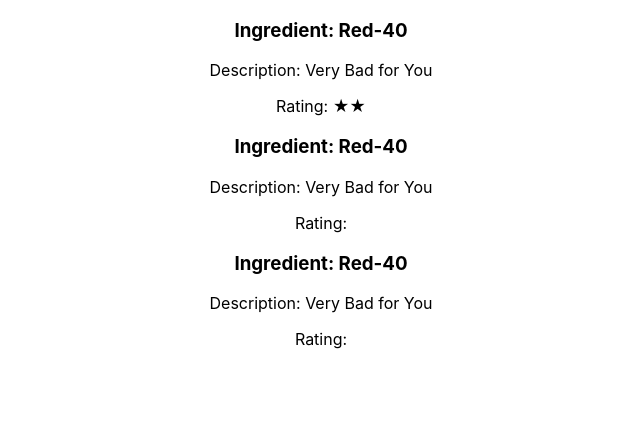
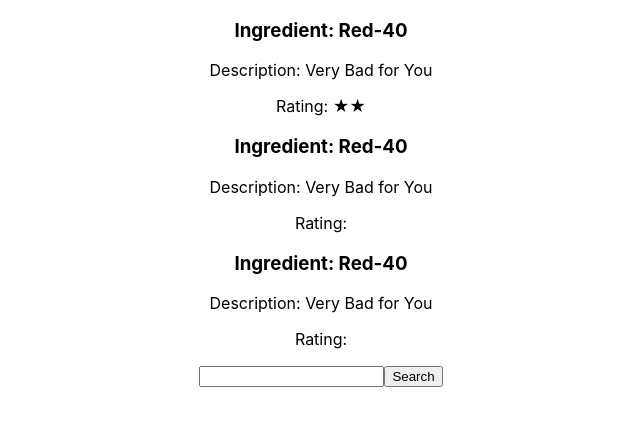
Before and after one commit to Seal5/VitaFork, a React (Create React App) app in the folder frontend/: page / in a window 1280 px wide. Shown: the top 426 px of the page, without its empty margins (319-959 px from the left). Built offline with nearby package versions, Linux system fonts and the light colour scheme.

Commit message:
Update 1

```diff
--- a/frontend/src/App.tsx
+++ b/frontend/src/App.tsx
@@ -2,11 +2,13 @@ import React from 'react';
 import logo from './logo.svg';
 import './App.css';
 import IngredientList from "./Components/IngredientList/IngredientList"
+import Search from './Components/Search/Search';
 
 function App() {
   return (
     <div className="App">
         <IngredientList />
+        <Search />
     </div>
   );
 }
--- a/frontend/src/Components/Ingredient/Ingredient.tsx
+++ b/frontend/src/Components/Ingredient/Ingredient.tsx
@@ -7,7 +7,7 @@ type Props = {
   rating: number;
 }
 
-const Ingredient = ({ name, description, rating}: Props) => {
+const Ingredient : React.FC<Props>  = ({ name, description, rating}: Props): JSX.Element => {
   const getStars = (rating: number) => {
     let stars = '';
     for (let i = 0; i < rating; i++){
--- /dev/null
+++ b/frontend/src/Components/Search/Search.tsx
@@ -0,0 +1,37 @@
+import React, { useState } from 'react'
+import { searchIngredient, getIngredientDetails } from '../../api';
+
+type Props = {}
+
+const Search : React.FC<Props> = (props: Props) => {
+    const [search,  setSearch] = useState<string>("");
+    const [ingredientDetails, setIngredientDetails] = useState<any>(null);
+
+    const handleChange = (event: React.ChangeEvent<HTMLInputElement>) => {
+        setSearch(event.target.value)
+    }
+
+    const onClick = async (event: React.MouseEvent<HTMLButtonElement, MouseEvent>) => {
+        const fdcId = await searchIngredient(search);
+        if (fdcId) {
+            const details = await getIngredientDetails(fdcId);
+            setIngredientDetails(details);
+        }
+    };
+
+    return (
+        <div>
+            <input value={search} onChange={(event) => handleChange(event)}></input>
+            <button onClick={(event) => onClick(event)}>Search</button>
+            {ingredientDetails && (
+                <div>
+                    <h2>{ingredientDetails.description}</h2>
+                    <p>Category: {ingredientDetails.foodCategory}</p>
+                    <p>Data Type: {ingredientDetails.dataType}</p>
+                </div>
+            )}
+        </div>
+    )
+}
+
+export default Search
--- /dev/null
+++ b/frontend/src/api.tsx
@@ -0,0 +1,24 @@
+import axios from "axios"
+
+const apiKey = 'lsLVruYPiCZchptY2QbtrSSfuZC6QlepEB1fCNHF';
+
+export const searchIngredient = async (query: string) => {
+    const searchUrl = `https://api.nal.usda.gov/fdc/v1/foods/search?query=${query}&api_key=${apiKey}`;
+    try {
+        const response = await axios.get(searchUrl);
+        const fdcId = response.data.foods[0].fdcId;
+        return fdcId;
+    } catch (error) {
+        console.error('Error searching for ingredient:', error);
+    }
+};
+
+export const getIngredientDetails = async (fdcId: number) => {
+    const detailsUrl = `https://api.nal.usda.gov/fdc/v1/food/${fdcId}?api_key=${apiKey}`;
+    try {
+        const response = await axios.get(detailsUrl);
+        return response.data;
+    } catch (error) {
+        console.error('Error fetching ingredient details:', error);
+    }
+};
--- a/package.json
+++ b/package.json
@@ -1,8 +1,10 @@
 {
   "dependencies": {
+    "axios": "^1.7.2",
     "create-react-app": "^5.0.1"
   },
   "devDependencies": {
+    "@types/axios": "^0.14.0",
     "nodemon": "^3.1.2",
     "typescript": "^5.4.5"
   }
```
Also changed, not shown: frontend/src/Components/Search/Search.css (added), 2 other files (tests, documents, lock files or other folders).
